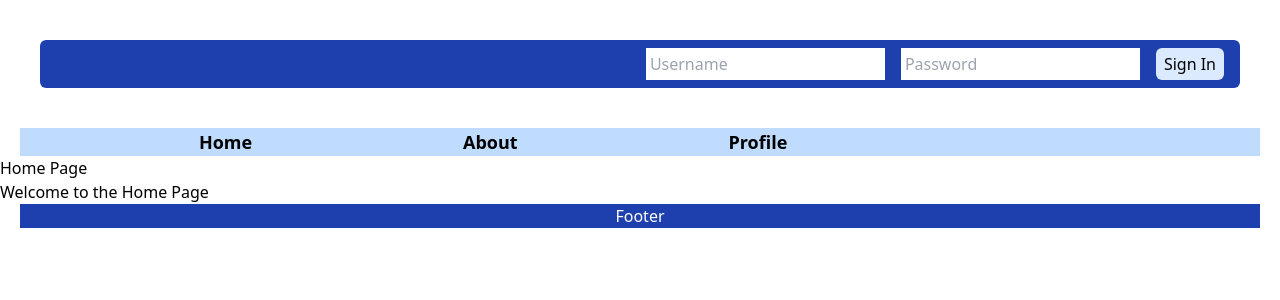
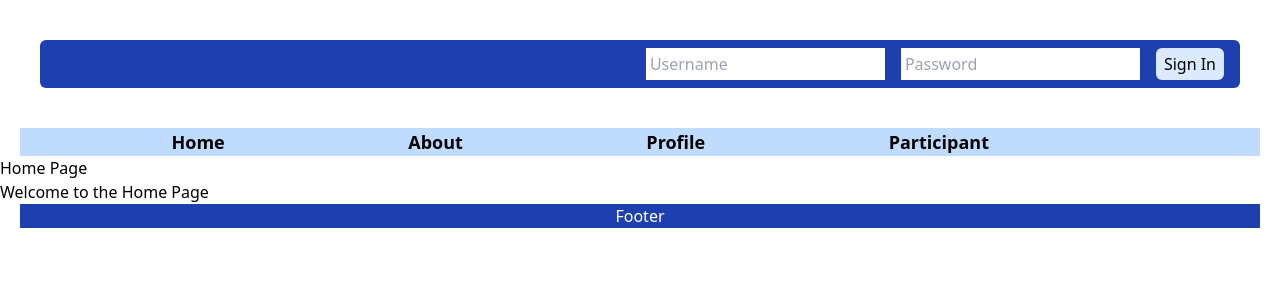
Before and after one commit to JimzSnowby/KV6002TeamProject, a React (Vite) app in the folder app/: page / in a window 1280 px wide. Shown: the top 300 px of the page. Built offline with nearby package versions, Linux system fonts and the light colour scheme.

Commit message:
names update

```diff
--- a/app/src/App.jsx
+++ b/app/src/App.jsx
@@ -6,6 +6,7 @@ import Footer from "./components/Footer"
 import SignIn from "./components/SignIn"
 import VolunteerPage from "./pages/VolunteerPage"
 import ParticipantPage from "./pages/ParticipantPage"
+import RegistrationForm from "./pages/Register"
 
 
 
@@ -37,9 +38,7 @@ function App() {
 
           <Route path="/volunteer" element={<VolunteerPage />} />
 
-
-
-          <Route path="/participant" element={<ParticipantPage />} />
+          <Route path="/register" element={<RegistrationForm />} />
       </Routes>
       <div className="px-5">
         <Footer />
--- a/app/src/components/Menu.jsx
+++ b/app/src/components/Menu.jsx
@@ -13,12 +13,13 @@ function Menu(props) {
                 <Link to="/profile" className="px-8 hover:text-blue-500 transition duration-300">Profile</Link>
             </li>
 
-                <li>
-                {props.signedIn && props.roletype === 'participant' &&  <Link to="/participant" className="px-8 hover:text-blue-500 transition duration-300">Participant</Link>}
-                </li>
+            <li>
+                <Link to="/register" className="px-8 hover:text-blue-500 transition duration-300">Participant</Link>
+                {props.signedIn && props.roletype === 'participant' && <Link to="/participant" className="px-8 hover:text-blue-500 transition duration-300">Participant</Link>}
+            </li>
 
             <li>
-            {props.signedIn && props.roletype === 'volunteer' && <Link to="/volunteer" className="px-8 hover:text-blue-500 transition duration-300">Volunteer</Link>}
+                {props.signedIn && props.roletype === 'volunteer' && <Link to="/volunteer" className="px-8 hover:text-blue-500 transition duration-300">Volunteer</Link>}
             </li>
         </ul>
     );
```
